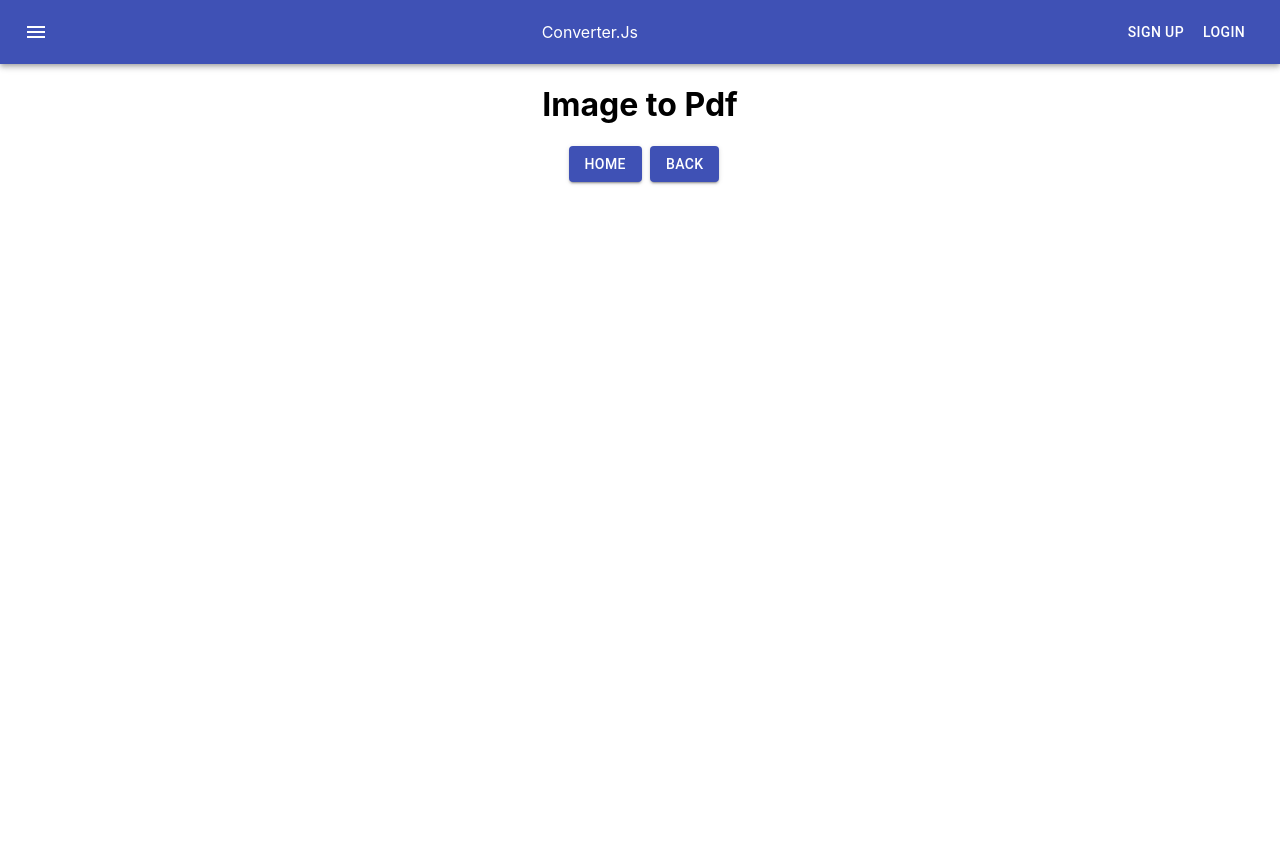
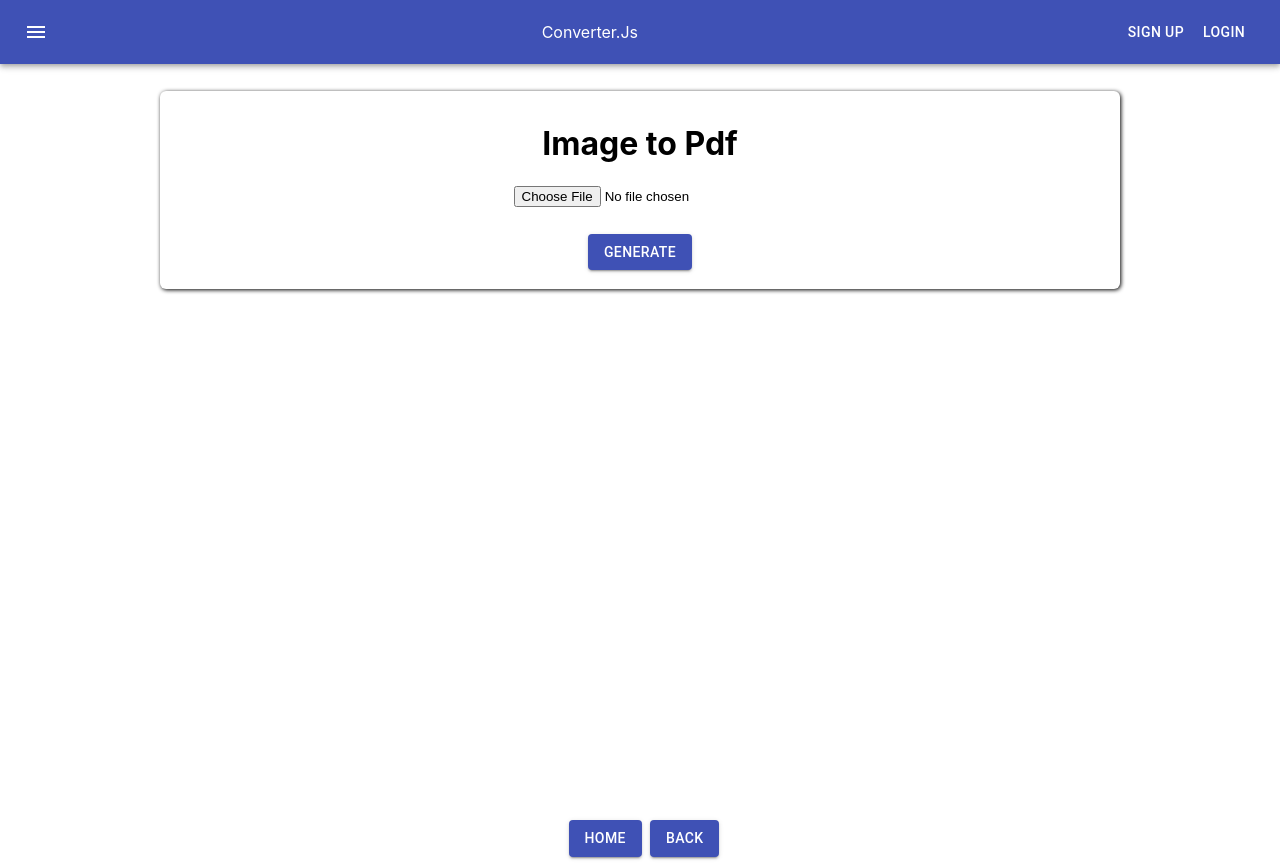
Before and after one commit to codebloded/converter-App, a React (Create React App) app: page /cards/imgconvtr in a window 1280 px wide. Before the commit the page ends 800 px from the top, so only its background shows below. Built offline with nearby package versions, Linux system fonts and the light colour scheme.

Commit message:
Adding image to pdf functionality

```diff
--- a/package.json
+++ b/package.json
@@ -8,6 +8,8 @@
     "@testing-library/jest-dom": "^4.2.4",
     "@testing-library/react": "^9.5.0",
     "@testing-library/user-event": "^7.2.1",
+    "html2canvas": "^1.0.0-rc.7",
+    "jspdf": "^2.1.1",
     "react": "^16.13.1",
     "react-dom": "^16.13.1",
     "react-router-dom": "^5.2.0",
--- a/public/index.html
+++ b/public/index.html
@@ -40,4 +40,5 @@
       To create a production bundle, use `npm run build` or `yarn build`.
     -->
   </body>
+  <script src="https://ajax.googleapis.com/ajax/libs/jquery/3.5.1/jquery.min.js"></script>
 </html>
--- a/src/App.js
+++ b/src/App.js
@@ -7,7 +7,7 @@ import {BrowserRouter , Route} from 'react-router-dom';
 import ShowCards from './Components/ShowCards';
 import ImageToPdf from './Components/ImageToPdf';
 import TextToSpeech from './Components/TxtSpeech';
-import PdfToWord from './Components/PdfToWord';
+import ImageCompression from './Components/ImageCompression';
 
 
 
@@ -15,13 +15,13 @@ function App() {
   return (
     <div className="App">
       <BrowserRouter>
-      <Route  path='/' component={Main}/>
+        <Route path='/' component={Main}/>
         <Route exact path='/login' component={Login}/>
         <Route exact path='/signup' component={SignUp}/>
         <Route exact path='/cards' component={ShowCards}/>
         <Route exact path='/cards/imgconvtr' component={ImageToPdf}/>
         <Route exact path="/cards/texttospeech" component={TextToSpeech}/>
-        <Route exact path="/cards/pdftoword" component={PdfToWord}/>
+        <Route exact path="/cards/pdftoword" component={ImageCompression}/>
       </BrowserRouter>
     </div>
   );
--- a/src/Components/Cards/Cardx.js
+++ b/src/Components/Cards/Cardx.js
@@ -13,7 +13,7 @@ function Cardx() {
     return (
         <React.Fragment>
             <div className="App card">
-                <Grid md={6} lg={12} sm={6} container spacing={2} >
+                <Grid items md={6} lg={12} sm={6} container spacing={2} >
                     <Grid item xs={12} md={6}>
 
                         <Container className='App'>
--- a/src/Components/Cards/Cardx1.js
+++ b/src/Components/Cards/Cardx1.js
@@ -25,6 +25,8 @@ function Cardx1() {
                                 Lizards are a widespread group of squamate reptiles, with over 6,000 species, rangin across all continents except Antarctica
                             </Typography>
                         </Container>
+
+
                         <div className='buttons'>
                             <Link  to="/cards/texttospeech" style={{textDecoration:'none'}} ><Button variant='contained' color='primary'>Card1</Button></Link>
                         </div>
--- a/src/Components/Cards/Cardx2.js
+++ b/src/Components/Cards/Cardx2.js
@@ -19,7 +19,7 @@ function Cardx2() {
                         <Container className='App'>
 
                             <Typography gutterBottom variant="h5" component="h2" style={{ textAlign: 'center', margin: '12px' }}>
-                                PDF to Word
+                                Image Compression
                                 </Typography>
                             <Typography variant="body2" color="textSecondary" component="p">
                                 Lizards are a widespread group of squamate reptiles, with over 6,000 species, rangin across all continents except Antarctica
--- a/src/Components/PdfToWord.js
+++ b/src/Components/ImageCompression.js
@@ -1,15 +1,15 @@
 import React from 'react';
 import Button from '@material-ui/core/Button'
 import { Link } from 'react-router-dom';
-function PdftoWord (){
+function ImageCompression (){
     return (
         <React.Fragment>
             <div className="App">
-                <h1>PDF to Word </h1>
+                <h1>Image Compression</h1>
             </div>
             <Link style={{textDecoration:'none', margin:"8px"}} to='/'><Button variant='contained' color='primary' style={{marginBottom:"7px"}}>Home</Button></Link>
             <Link style={{textDecoration:'none'}} to='/cards'><Button variant='contained' color='primary' style={{marginBottom:"7px"}}>Back</Button></Link>
         </React.Fragment>
     )
 }
-export default PdftoWord;
+export default ImageCompression;
--- a/src/Components/ImageToPdf.js
+++ b/src/Components/ImageToPdf.js
@@ -1,15 +1,63 @@
-import React from 'react';
+import React,{useState} from 'react';
 import Button from '@material-ui/core/Button'
 import { Link } from 'react-router-dom';
+import { Container } from '@material-ui/core';
+import html2Canvas from 'html2canvas';
+import jsPDF from 'jspdf';
+
+
+
+
 
 function ImageToPdf (){
+
+    const generatePdf =()=>{
+        let canvasx = document.getElementById('canv')
+        html2Canvas(canvasx)
+        .then((canvas)=>{
+            const imgFile= canvas.toDataURL('image/jpeg');
+
+            const doc = new jsPDF('landscape');
+            doc.addImage(imgFile,'PNG',0,20, 298,0);
+
+            doc.save('smaple.pdf');
+
+        })
+    }
+    const actionPDF = (e)=>{
+        let canvas = document.getElementById('canv')
+        const ctx = canvas.getContext('2d');
+        console.log(e)
+        const reader = new FileReader();
+        reader.onload = (e)=>{
+            let image = new Image();
+            image.onload = ()=>{
+                canvas.width = image.width;
+                canvas.height = image.height;
+                ctx.drawImage(image , 0 , 0);
+            }
+            image.src = e.target.result;
+        }
+        reader.readAsDataURL(e.target.files[0])
+
+    }
     return (
         <React.Fragment>
-            <div className="App">
+            <div  className="App card-layout">
+                <Container maxWidth="md" className="App card">
                 <h1>Image to Pdf</h1>
+                <input type='file'id="imgxx" onChange={actionPDF} placeholder="choose"/>
+                <div className='card-layout'>
+                <Button variant='contained' color='primary'onClick={generatePdf} style={{marginBottom:"7px"}}>Generate</Button>
+                </div>
+                </Container>
             </div>
+            <canvas id="canv" height="500px" width="500px"></canvas>
+            <div className="card-layout">
+
             <Link style={{textDecoration:'none', margin:"8px"}} to='/'><Button variant='contained' color='primary' style={{marginBottom:"7px"}}>Home</Button></Link>
             <Link style={{textDecoration:'none'}} to='/cards'><Button variant='contained' color='primary' style={{marginBottom:"7px"}}>Back</Button></Link>
+            </div>
         </React.Fragment>
     )
 }
--- a/src/Components/TxtSpeech.js
+++ b/src/Components/TxtSpeech.js
@@ -76,12 +76,11 @@ function TxtSpeech() {
     const speakFxn = ()=>{
         const script = new window.SpeechSynthesisUtterance();
         script.text = note;
-        script.volume=2;
+        script.volume=1;
         script.rate = 1;
         script.pitch =1;
         let voices= speechSynthesis.getVoices();
         script.voice = voices[4];
-
         speechSynthesis.getVoices();
         script.lang = 'en-US'
         window.speechSynthesis.speak(script);
```
Also changed, not shown: 1 other file (tests, documents, lock files or other folders).
